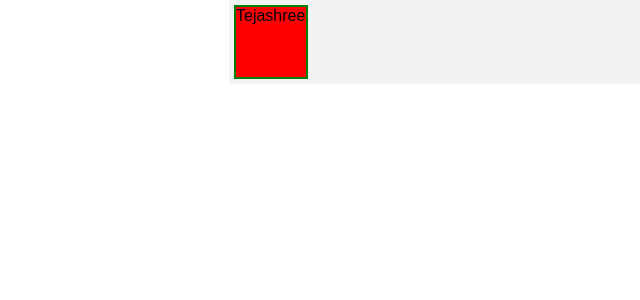
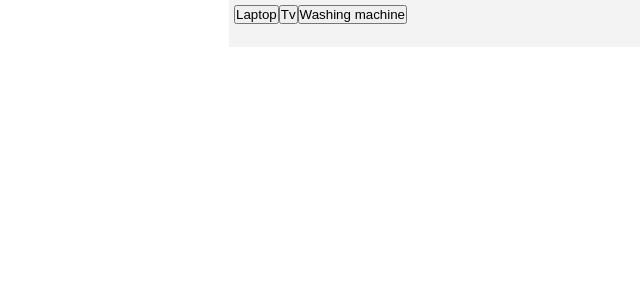
Before and after one commit to Teju-mestry/AngularLearningWork, an Angular app: page / in a window 1280 px wide. Shown: the top 300 px of the page, without its empty margins (6-646 px from the left). Built offline with nearby package versions, Linux system fonts and the light colour scheme.

Commit message:
Event binding task

```diff
--- a/src/app/app.module.ts
+++ b/src/app/app.module.ts
@@ -10,6 +10,7 @@ import { Textsec1Component } from './myContainer/textsec1/textsec1.component';
 import { Textsec2Component } from './myContainer/textsec2/textsec2.component';
 import { DatabindingComponent } from './myContainer/databinding/databinding.component';
 import { ClassStyleComponent } from './myContainer/class-style/class-style.component';
+import { EventbindComponent } from './myContainer/eventbind/eventbind.component';
 
 @NgModule({
   declarations: [
@@ -20,7 +21,8 @@ import { ClassStyleComponent } from './myContainer/class-style/class-style.compo
     Textsec1Component,
     Textsec2Component,
     DatabindingComponent,
-    ClassStyleComponent
+    ClassStyleComponent,
+    EventbindComponent
   ],
   imports: [
     BrowserModule,
--- /dev/null
+++ b/src/app/myContainer/eventbind/eventbind.component.html
@@ -0,0 +1,16 @@
+<!-- <button (click)="addToCart()">Add to cart</button> -->
+
+<!-- <br><br> -->
+
+<!-- <p>{{msg}}</p> -->
+
+<!-- <br><br> -->
+
+<!-- <input type="text" value="myinputtext" (click)="onClickInput($event)"> -->
+
+<button value="Laptop" (click)="addToCart1($event)">Laptop</button>
+<button value="Tv " (click)="addToCart1($event)">Tv</button>
+<button value="Washing machine" (click)="addToCart1($event)">Washing machine</button>
+<br><br>
+
+<p>{{msg1}}</p>
--- /dev/null
+++ b/src/app/myContainer/eventbind/eventbind.component.ts
@@ -0,0 +1,32 @@
+import { Component, OnInit } from '@angular/core';
+
+@Component({
+  selector: 'app-eventbind',
+  templateUrl: './eventbind.component.html',
+  styleUrls: ['./eventbind.component.css']
+})
+export class EventbindComponent implements OnInit {
+
+  constructor() { }
+
+  ngOnInit(): void {
+  }
+
+  msg:string ="";
+  msg1:string ="";
+
+
+  addToCart(){
+    this.msg = "product added in cart";
+  }
+
+  onClickInput(event){
+    console.log(event.target.value);
+  }
+
+  addToCart1(event){
+    this.msg1 = event.target.value + " added to cart";
+  }
+
+
+}
--- a/src/app/myContainer/myContainer.component.html
+++ b/src/app/myContainer/myContainer.component.html
@@ -4,7 +4,8 @@
     <app-textsec1></app-textsec1>
     <app-textsec2></app-textsec2> -->
     <!-- <app-databinding></app-databinding> -->
-    <app-class-style></app-class-style>
+    <!-- <app-class-style></app-class-style> -->
+    <app-eventbind></app-eventbind>
     <div class="clear">
     </div>
 </div>
```
Also changed, not shown: src/app/myContainer/eventbind/eventbind.component.css (added).
